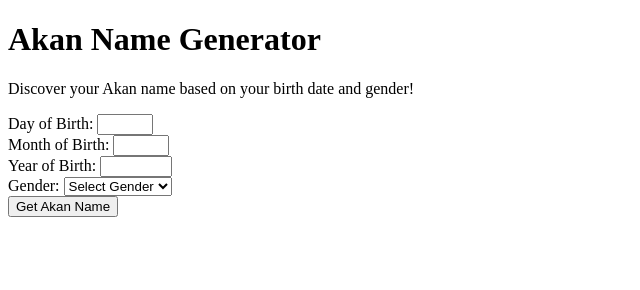
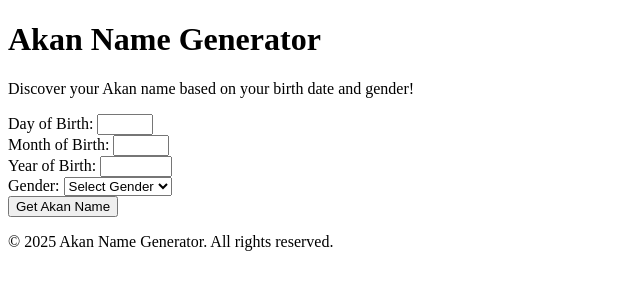
Before and after one commit to BryOk-droid/Akan-Name-UI-Project, a plain HTML site: page index.html in a window 1280 px wide. Shown: the whole page, without its empty margins (0-640 px from the left). Drawn offline with Linux system fonts and the light colour scheme.

Commit message:
Add footer with copyright information

```diff
--- a/index.html
+++ b/index.html
@@ -58,5 +58,8 @@
       <p id="error" class="error-message"></p>
       <p id="result" class="result-message"></p>
     </main>
+    <footer>
+      <p>&copy; 2025 Akan Name Generator. All rights reserved.</p>
+    </footer>
   </body>
 </html>
```
